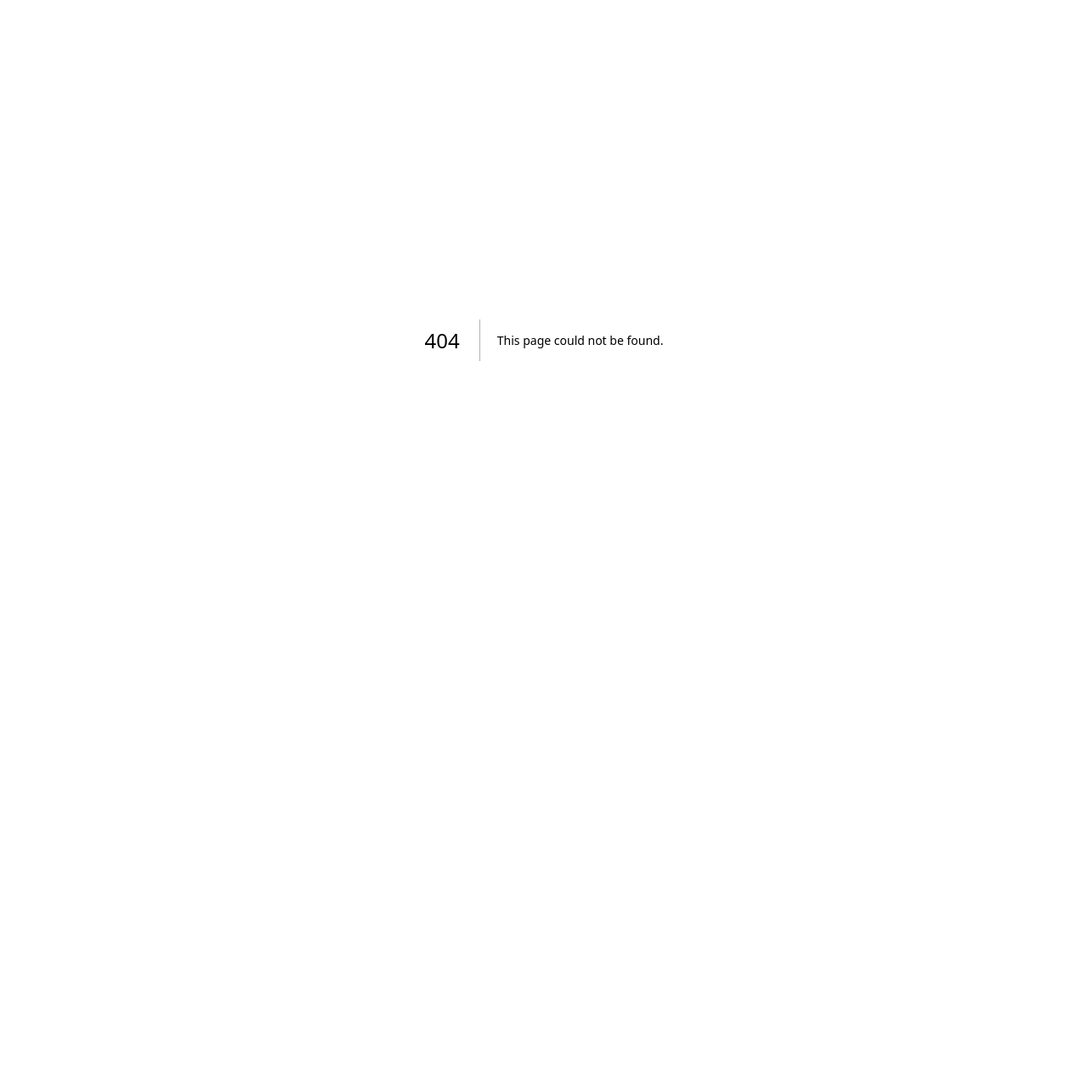
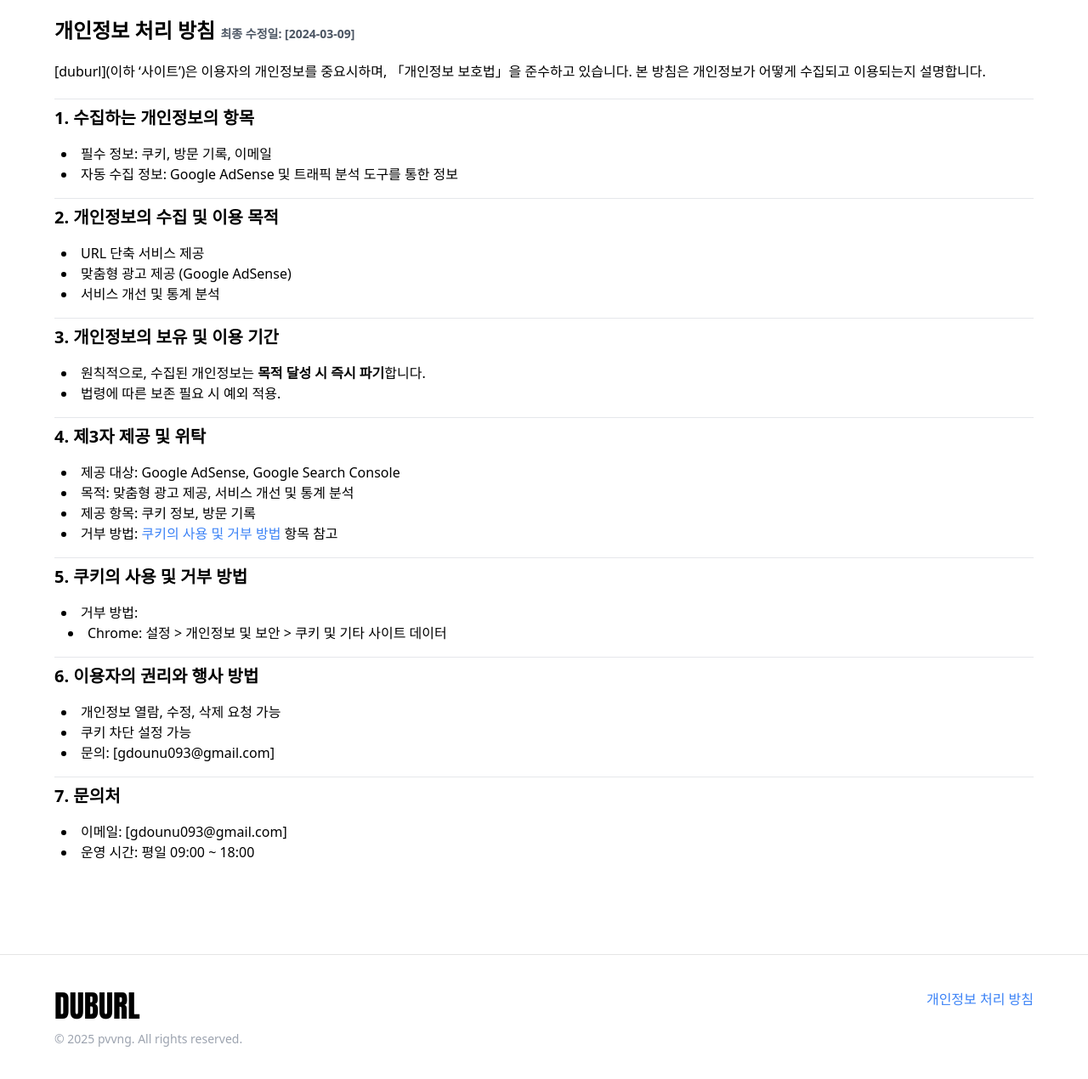
Before and after one commit to pvvng/duburl, a Next.js app: page /privacy-policy in a window 1280 px wide. Before the commit this address had no page. Shown: the top 1270 px of the page at 85% size. Before the commit the page ends 800 px from the top, so only its background shows below. Built offline with nearby package versions, Linux system fonts and the light colour scheme.

Commit message:
feat : 개인정보처리 정책 페이지 추가 & 푸터 추가

```diff
--- a/app/(member)/profile/page.tsx
+++ b/app/(member)/profile/page.tsx
@@ -22,9 +22,7 @@ export default async function Profile({ searchParams }: PageProps) {
 
   const session = await getSession();
 
-  if (!session || !session.id) notFound();
-
-  const user = await getCachedUser(session.id);
+  const user = await getCachedUser(session.id!);
 
   if (!user) notFound();
 
--- a/app/(url)/[key]/route.ts
+++ b/app/(url)/[key]/route.ts
@@ -8,7 +8,6 @@ export async function GET(req: NextRequest) {
 
   const url = await getCachedUrl(shortKey);
 
-  // console.log(url);
   if (!url) {
     return new Response(null, { status: 404 });
   }
--- a/app/layout.tsx
+++ b/app/layout.tsx
@@ -3,6 +3,7 @@ import "./globals.css";
 import { Anton } from "next/font/google";
 import Script from "next/script";
 import Analytics from "@/components/google-analytics";
+import Footer from "@/components/footer";
 
 const anton = Anton({
   weight: "400",
@@ -37,22 +38,13 @@ export default function RootLayout({
           async
           src="https://www.googletagmanager.com/gtag/js?id=G-YBC8SJE8NR"
         ></script>
-        <script
-          dangerouslySetInnerHTML={{
-            __html: `
-            window.dataLayer = window.dataLayer || [];
-            function gtag(){dataLayer.push(arguments);}
-            gtag('js', new Date());
-            gtag('config', 'G-YBC8SJE8NR');
-          `,
-          }}
-        />
       </head>
       <body
         className={`${anton.variable} antialiased dark:bg-neutral-900 dark:text-neutral-300`}
       >
         <Analytics />
         {children}
+        <Footer />
       </body>
     </html>
   );
--- /dev/null
+++ b/app/privacy-policy/page.tsx
@@ -0,0 +1,94 @@
+import Link from "next/link";
+
+export default function PrivacyPolicy() {
+  return (
+    <div className="p-5 xl:px-16 flex flex-col gap-5">
+      <h1 className="text-2xl font-semibold">
+        개인정보 처리 방침{" "}
+        <span className="text-sm text-gray-600">최종 수정일: [2024-03-09]</span>
+      </h1>
+      <p>
+        [duburl](이하 ‘사이트’)은 이용자의 개인정보를 중요시하며, 「개인정보
+        보호법」을 준수하고 있습니다. 본 방침은 개인정보가 어떻게 수집되고
+        이용되는지 설명합니다.
+      </p>
+      <ul className="list-decimal list-inside flex flex-col gap-2">
+        <hr />
+        <li className="text-xl font-semibold">수집하는 개인정보의 항목</li>
+        <ul className="p-2 list-inside list-disc">
+          <li>필수 정보: 쿠키, 방문 기록, 이메일</li>
+          <li>
+            자동 수집 정보: Google AdSense 및 트래픽 분석 도구를 통한 정보
+          </li>
+        </ul>
+
+        <hr />
+
+        <li className="text-xl font-semibold">개인정보의 수집 및 이용 목적</li>
+        <ul className="p-2 list-inside list-disc">
+          <li>URL 단축 서비스 제공</li>
+          <li>맞춤형 광고 제공 (Google AdSense)</li>
+          <li>서비스 개선 및 통계 분석</li>
+        </ul>
+
+        <hr />
+
+        <li className="text-xl font-semibold">개인정보의 보유 및 이용 기간</li>
+        <ul className="p-2 list-inside list-disc">
+          <li>
+            원칙적으로, 수집된 개인정보는{" "}
+            <strong>목적 달성 시 즉시 파기</strong>합니다.
+          </li>
+          <li>법령에 따른 보존 필요 시 예외 적용.</li>
+        </ul>
+
+        <hr />
+
+        <li className="text-xl font-semibold">제3자 제공 및 위탁</li>
+        <ul className="p-2 list-inside list-disc">
+          <li>제공 대상: Google AdSense, Google Search Console</li>
+          <li>목적: 맞춤형 광고 제공, 서비스 개선 및 통계 분석</li>
+          <li>제공 항목: 쿠키 정보, 방문 기록</li>
+          <li>
+            거부 방법:{" "}
+            <Link href={"#5"} className="text-blue-500">
+              쿠키의 사용 및 거부 방법
+            </Link>{" "}
+            항목 참고
+          </li>
+        </ul>
+
+        <hr />
+
+        <li id="5" className="text-xl font-semibold">
+          쿠키의 사용 및 거부 방법
+        </li>
+        <ul className="p-2 list-inside list-disc">
+          <li>거부 방법:</li>
+          <ul className="px-2 list-inside list-disc">
+            <li>
+              Chrome: 설정 &gt; 개인정보 및 보안 &gt; 쿠키 및 기타 사이트 데이터
+            </li>
+          </ul>
+        </ul>
+
+        <hr />
+
+        <li className="text-xl font-semibold">이용자의 권리와 행사 방법</li>
+        <ul className="p-2 list-inside list-disc">
+          <li>개인정보 열람, 수정, 삭제 요청 가능</li>
+          <li>쿠키 차단 설정 가능</li>
+          <li>문의: [gdounu093@gmail.com]</li>
+        </ul>
+
+        <hr />
+
+        <li className="text-xl font-semibold">문의처</li>
+        <ul className="p-2 list-inside list-disc">
+          <li>이메일: [gdounu093@gmail.com]</li>
+          <li>운영 시간: 평일 09:00 ~ 18:00</li>
+        </ul>
+      </ul>
+    </div>
+  );
+}
--- /dev/null
+++ b/components/footer.tsx
@@ -0,0 +1,24 @@
+import Link from "next/link";
+
+export default function Footer() {
+  return (
+    <div className="p-5 xl:px-16 border-t border-neutral-200 mt-20 py-10">
+      <div className="flex justify-between items-start">
+        <div>
+          <Link href="/" className="uppercase font-anton text-4xl">
+            duburl
+          </Link>
+          <p className="text-sm text-gray-400 mt-2">
+            © 2025 pvvng. All rights reserved.
+          </p>
+        </div>
+        <Link
+          href="/privacy-policy"
+          className="text-blue-500 hover:text-blue-400 transition-colors"
+        >
+          개인정보 처리 방침
+        </Link>
+      </div>
+    </div>
+  );
+}
--- a/components/google-analytics.tsx
+++ b/components/google-analytics.tsx
@@ -10,6 +10,20 @@ export default function Analytics() {
     if (typeof window !== "undefined" && window.gtag) {
       window.gtag("config", "G-YBC8SJE8NR", { page_path: pathname });
     }
+
+    const script = document.createElement("script");
+    script.async = true;
+    script.src = `https://www.googletagmanager.com/gtag/js?id=G-YBC8SJE8NR`;
+    document.head.appendChild(script);
+
+    const inlineScript = document.createElement("script");
+    inlineScript.innerHTML = `
+      window.dataLayer = window.dataLayer || [];
+      function gtag(){dataLayer.push(arguments);}
+      gtag('js', new Date());
+      gtag('config', 'G-YBC8SJE8NR');
+    `;
+    document.head.appendChild(inlineScript);
   }, [pathname]);
 
   return null;
--- a/components/member-navbar.tsx
+++ b/components/member-navbar.tsx
@@ -60,8 +60,8 @@ async function UserAvatar() {
 
 function AvatarLoading() {
   return (
-    <div className="size-10 border-2 border-white dark:border-neutral-400 rounded-full overflow-hidden relative bg-white">
-      <UserIcon />
+    <div className="size-10 border-2 border-white bg-neutral-200 dark:border-neutral-400 rounded-full overflow-hidden relative">
+      <UserIcon className="text-white" />
     </div>
   );
 }
--- a/components/member-urls.tsx
+++ b/components/member-urls.tsx
@@ -8,12 +8,8 @@ import { SearchForm } from "./form/search-form";
 export async function UserUrls({ search }: { search: string }) {
   const session = await getSession();
 
-  if (!session || !session.id) {
-    return redirect("/");
-  }
-
   // searchParams로 검색어 포항해서 검색하기
-  const urls = await getCachedUserUrls(session.id, search);
+  const urls = await getCachedUserUrls(session.id!, search);
 
   return (
     <div className="flex flex-col gap-5 white-card dark:dark-card">
```
Also changed, not shown: middleware.ts (+6 -6 lines).
